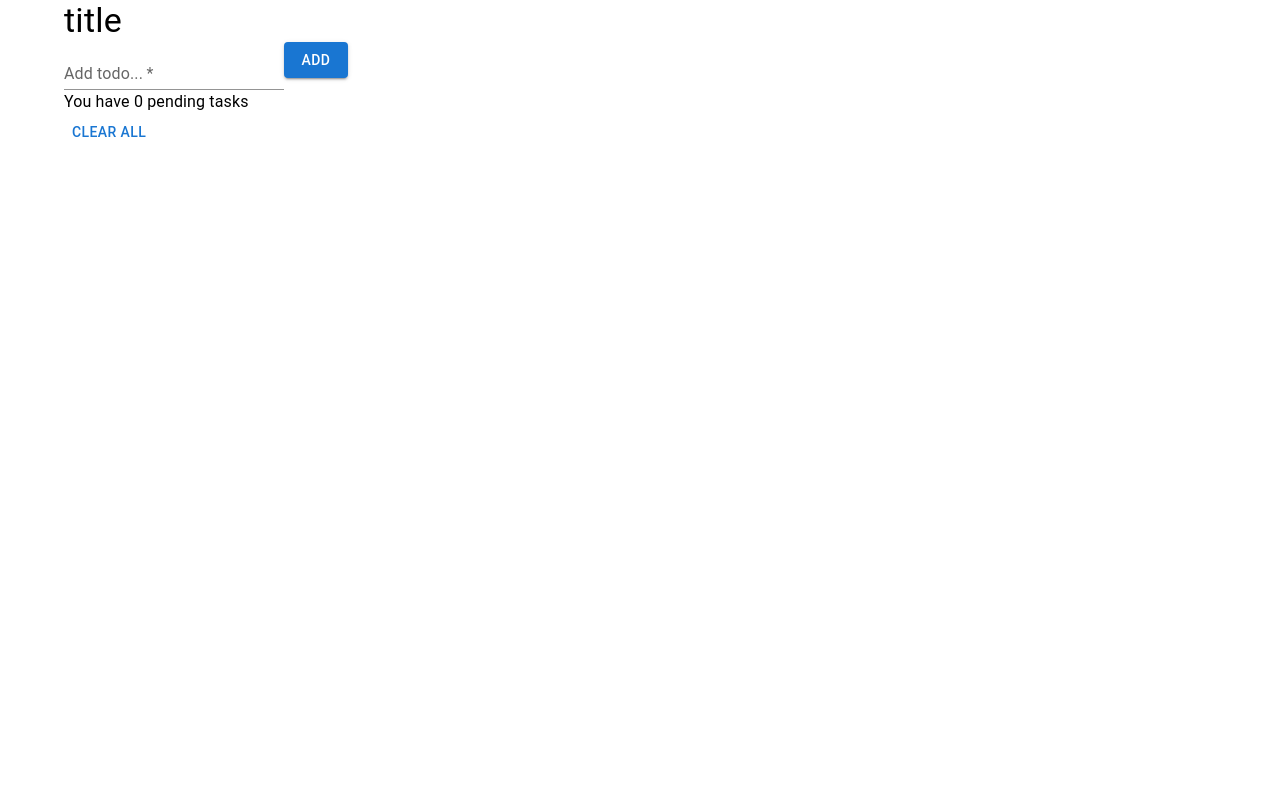
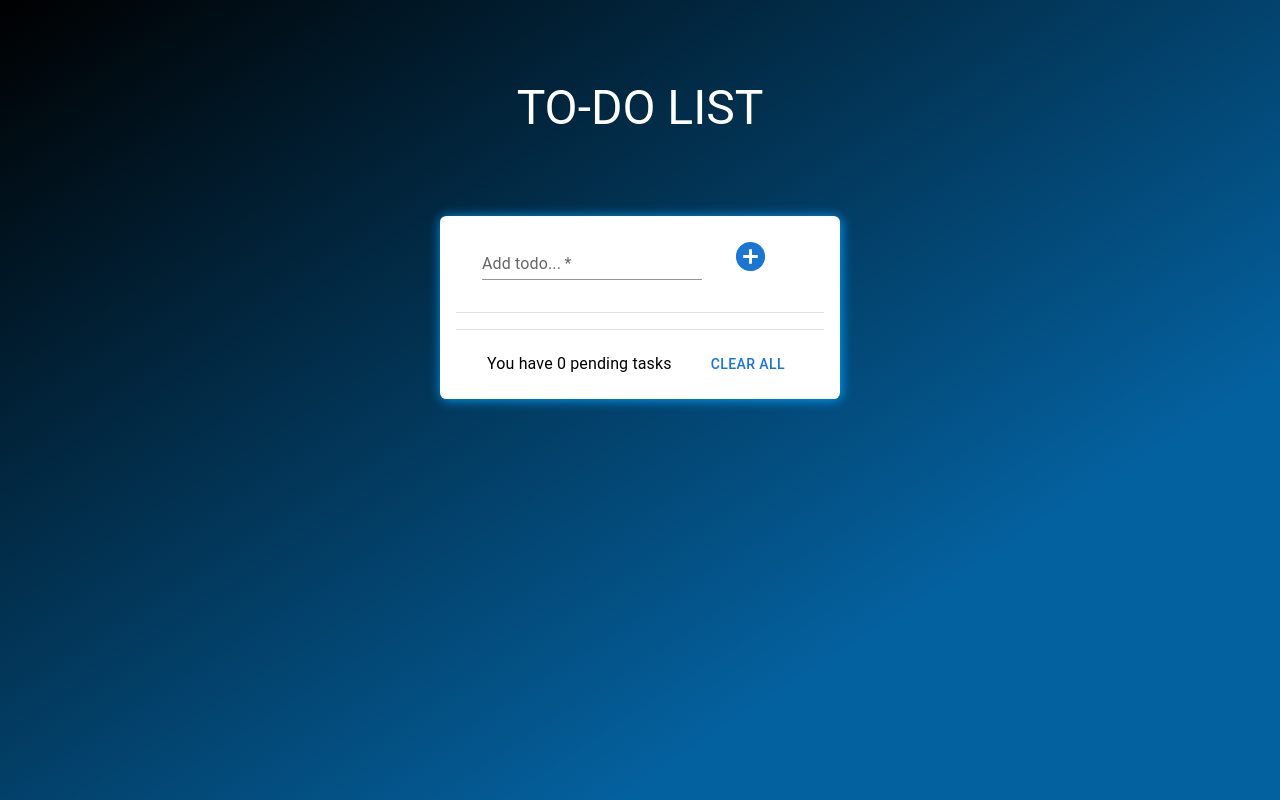
Before and after one commit to JozEva/todo-list, a React (Create React App) app: page / in a window 1280 px wide. Built offline with nearby package versions, Linux system fonts and the light colour scheme.

Commit message:
added essential styling improved code improved functionality

```diff
--- a/package.json
+++ b/package.json
@@ -5,11 +5,13 @@
   "dependencies": {
     "@emotion/react": "^11.7.1",
     "@emotion/styled": "^11.6.0",
+    "@mui/icons-material": "^5.3.1",
     "@mui/material": "^5.3.0",
     "@mui/styles": "^5.3.0",
     "@testing-library/jest-dom": "^5.16.1",
     "@testing-library/react": "^12.1.2",
     "@testing-library/user-event": "^13.5.0",
+    "node-sass": "^7.0.1",
     "react": "^17.0.2",
     "react-dom": "^17.0.2",
     "react-scripts": "5.0.0",
--- a/src/App.css
+++ /dev/null
@@ -1,38 +0,0 @@
-.App {
-  text-align: center;
-}
-
-.App-logo {
-  height: 40vmin;
-  pointer-events: none;
-}
-
-@media (prefers-reduced-motion: no-preference) {
-  .App-logo {
-    animation: App-logo-spin infinite 20s linear;
-  }
-}
-
-.App-header {
-  background-color: #282c34;
-  min-height: 100vh;
-  display: flex;
-  flex-direction: column;
-  align-items: center;
-  justify-content: center;
-  font-size: calc(10px + 2vmin);
-  color: white;
-}
-
-.App-link {
-  color: #61dafb;
-}
-
-@keyframes App-logo-spin {
-  from {
-    transform: rotate(0deg);
-  }
-  to {
-    transform: rotate(360deg);
-  }
-}
--- a/src/App.jsx
+++ b/src/App.jsx
@@ -1,8 +1,9 @@
 import React, { useEffect, useState } from "react";
-import { Box, Container, Typography, Button } from "@mui/material";
-import "./App.css";
+import { Container, Box, Divider } from "@mui/material";
 import Form from "./components/Form/Form";
 import Todos from "./components/Todos/Todos";
+import Header from "./components/Header/Header";
+import "./App.scss";
 
 const App = () => {
   const initialState = JSON.parse(localStorage.getItem("todos")) || [];
@@ -14,20 +15,14 @@ const App = () => {
     localStorage.setItem("todos", JSON.stringify(todos));
   }, [todos]);
 
-  console.log(todos);
-
-  const clearTodos = () => {
-    setTodos([]);
-  }
-
-  const tasksLeft = todos.length;
+  const defaultClassName = "board";
 
   return (
-    <Container>
-      <Typography variant="h4" component="h1">
-        title
-      </Typography>
-      <Box>
+    <Container className={defaultClassName}>
+      <Box className={`${defaultClassName}-header`}>
+        <Header />
+      </Box>
+      <Box className={`${defaultClassName}__list`}>
         <Form
           input={input}
           setInput={setInput}
@@ -36,15 +31,14 @@ const App = () => {
           editTodo={editTodo}
           setEditTodo={setEditTodo}
         />
+        <Divider />
+        <Todos
+          todos={todos}
+          setTodos={setTodos}
+          setEditTodo={setEditTodo}
+          editTodo={editTodo}
+        />
       </Box>
-      <Todos
-        todos={todos}
-        setTodos={setTodos}
-        setEditTodo={setEditTodo}
-        editTodo={editTodo}
-      />
-      <Typography >You have {tasksLeft} pending {tasksLeft === 1 ? "task" : "tasks"}</Typography>
-      <Button onClick={clearTodos}>Clear all</Button>
     </Container>
   );
 };
--- /dev/null
+++ b/src/App.scss
@@ -0,0 +1,29 @@
+.board {
+  padding-bottom: 2rem;
+
+  svg:hover {
+    cursor: pointer;
+  }
+
+  &-header {
+    padding: 5rem 0;
+  }
+
+  &__list {
+    transition: all 0.3s ease-in-out;
+    background-color: white;
+    padding: 1rem;
+    margin: auto;
+    width: 400px;
+    border-radius: 0.4rem;
+    box-shadow: 1px 1px 12px #00a2ff;
+  }
+}
+
+@media only screen and (max-width: 415px) {
+  .board {
+    &__list {
+      width: auto;
+    }
+  }
+}
--- a/src/components/Form/Form.jsx
+++ b/src/components/Form/Form.jsx
@@ -1,11 +1,14 @@
 import React from "react";
-import { Button, TextField } from "@mui/material";
+import { Button, TextField, Box } from "@mui/material";
+import AddCircleIcon from '@mui/icons-material/AddCircle';
+import EditIcon from '@mui/icons-material/Edit';
+import "./Form.scss"
 
 const Form = ({ input, setInput, todos, setTodos, editTodo, setEditTodo }) => {
   const handleTodo = () => {
     const id = todos.length ? todos[todos.length - 1].id + 1 : 0;
 
-    if (!input) return;
+    if (input.length < 3) return;
 
     if (!editTodo) {
       setTodos([...todos, { id: id, title: input, completed: false }]);
@@ -14,6 +17,7 @@ const Form = ({ input, setInput, todos, setTodos, editTodo, setEditTodo }) => {
       updateTodo(input, editTodo.id, editTodo.completed);
       setInput("");
     }
+
   };
 
   const updateTodo = (title, id, completed) => {
@@ -24,19 +28,21 @@ const Form = ({ input, setInput, todos, setTodos, editTodo, setEditTodo }) => {
     setEditTodo("");
   };
 
+  const defaultClassName = "form";
+
   return (
-    <>
+    <Box className={defaultClassName}>
       <TextField
-        label="Add todo..."
+        label={!editTodo ? "Add todo..." : "Edit todo..."}
         variant="standard"
         value={input}
         onChange={(e) => setInput(e.target.value)}
         required
       />
-      <Button variant="contained" onClick={handleTodo}>
-        {!editTodo ? "Add" : "Update"}
+      <Button type="submit" className={`${defaultClassName}-button`} variant="text" onClick={handleTodo}>
+        {!editTodo ? <AddCircleIcon fontSize="large" /> : <EditIcon fontSize="large" />}
       </Button>
-    </>
+    </Box>
   );
 };
 
--- a/src/components/Form/Form.scss
+++ b/src/components/Form/Form.scss
@@ -0,0 +1,9 @@
+.form {
+  display: flex;
+  justify-content: center;
+  margin-bottom: 2rem;
+
+  &-button {
+    margin: 0 1rem !important;
+  }
+}
--- /dev/null
+++ b/src/components/Header/Header.jsx
@@ -0,0 +1,14 @@
+import React from 'react';
+import { Typography } from "@mui/material";
+import "./Header.scss";
+
+const Header = () => {
+  const defaultClassName = "header";
+  return (
+    <Typography variant="h3" component="h1" className={defaultClassName}>
+      to-do list
+    </Typography>
+  );
+};
+
+export default Header;
--- /dev/null
+++ b/src/components/Header/Header.scss
@@ -0,0 +1,7 @@
+.header {
+  display: flex;
+  justify-content: center;
+  text-transform: uppercase;
+  color: #fff;
+  text-align: center;
+}
--- a/src/components/Todos/Todos.jsx
+++ b/src/components/Todos/Todos.jsx
@@ -1,5 +1,12 @@
 import React from "react";
-import { ListItem, Button, Box } from "@mui/material";
+import { ListItem, Button, Box, Typography, Divider } from "@mui/material";
+import EditOffIcon from "@mui/icons-material/EditOff";
+import EditIcon from "@mui/icons-material/Edit";
+import ClearIcon from "@mui/icons-material/Clear";
+import CheckCircleOutlineIcon from "@mui/icons-material/CheckCircleOutline";
+import RadioButtonUncheckedIcon from "@mui/icons-material/RadioButtonUnchecked";
+import { pink } from "@mui/material/colors";
+import "./Todos.scss";
 
 const Todos = ({ todos, setTodos, editTodo, setEditTodo }) => {
   const completeTodo = (todo) => {
@@ -19,8 +26,12 @@ const Todos = ({ todos, setTodos, editTodo, setEditTodo }) => {
     setTodos(updatedTodos);
   };
 
-  const startEditingTodo = ({ id }) => {
+  const startEditingTodo = ({id, completed}) => {
     const findTodo = todos.find((todo) => todo.id === id);
+
+    if (completed) {
+      return
+    }
 
     setEditTodo(findTodo);
   };
@@ -29,33 +40,65 @@ const Todos = ({ todos, setTodos, editTodo, setEditTodo }) => {
     setEditTodo(null);
   };
 
+  const clearTodos = () => {
+    setTodos([]);
+  };
+
+  const tasksLeft = todos.length;
+
+  const defaultClassName = "todos";
+
   return (
     <>
+      <Box className={defaultClassName}>
         {todos.map((todo) => (
-        <ListItem key={todo.id}>
+          <ListItem key={todo.id} className={`${defaultClassName}-todo`}>
+            <Typography className={`${defaultClassName}-title`}>
               {todo.title}
-          <Box>
-            <Button variant="contained" onClick={() => completeTodo(todo)}>
-              {!todo.completed ? "Done" : "Undone"}
-            </Button>
+            </Typography>
+            <Box className={`${defaultClassName}-actions`}>
+              {!todo.completed ? (
+                <RadioButtonUncheckedIcon
+                  className={`${defaultClassName}-actions--action`}
+                  sx={{ color: pink[500] }}
+                  onClick={() => completeTodo(todo)}
+                />
+              ) : (
+                <CheckCircleOutlineIcon
+                  className={`${defaultClassName}-actions--action`}
+                  color="primary"
+                  onClick={() => completeTodo(todo)}
+                />
+              )}
               {!editTodo ? (
-              <Button
-                variant="contained"
+                <EditIcon
+                  className={`${defaultClassName}-actions--action`}
+                  color="primary"
                   onClick={() => startEditingTodo(todo)}
-              >
-                Edit
-              </Button>
+                />
               ) : (
-              <Button variant="contained" onClick={() => stopEditingTodo(todo)}>
-                Stop
-              </Button>
+                <EditOffIcon
+                  className={`${defaultClassName}-actions--action`}
+                  sx={{ color: pink[500] }}
+                  onClick={() => stopEditingTodo(todo)}
+                />
               )}
-            <Button variant="contained" onClick={() => removeTodo(todo.id)}>
-              Delete
-            </Button>
+              <ClearIcon
+                className={`${defaultClassName}-actions--action`}
+                sx={{ color: pink[500] }}
+                onClick={() => removeTodo(todo.id)}
+              />
             </Box>
           </ListItem>
         ))}
+      </Box>
+      <Divider />
+      <Box className={`${defaultClassName}-count`}>
+        <Typography>
+          You have {tasksLeft} pending {tasksLeft === 1 ? "task" : "tasks"}
+        </Typography>
+        <Button onClick={clearTodos}>Clear all</Button>
+      </Box>
     </>
   );
 };
--- /dev/null
+++ b/src/components/Todos/Todos.scss
@@ -0,0 +1,31 @@
+.todos {
+
+  margin: 1rem 0;
+
+  &-todo {
+    display: flex !important;
+    justify-content: space-between !important;
+    align-items: center !important;
+
+    &:nth-child(2n + 1) {
+      background-color: #f1f1f1;
+    }
+  }
+
+  &-actions {
+    &--action {
+      transition: all 0.3s ease-in-out !important;
+      margin: 0 0.3rem;
+      &:hover {
+        transform: scale(1.2);
+      }
+    }
+  }
+
+  &-count {
+    margin-top: 1rem;
+    display: flex;
+    justify-content: space-evenly;
+    align-items: center;
+  }
+}
--- a/src/index.css
+++ b/src/index.css
@@ -1,13 +1,17 @@
-body {
+*, :before, :after {
+  box-sizing: border-box;
   margin: 0;
-  font-family: -apple-system, BlinkMacSystemFont, 'Segoe UI', 'Roboto', 'Oxygen',
-    'Ubuntu', 'Cantarell', 'Fira Sans', 'Droid Sans', 'Helvetica Neue',
-    sans-serif;
-  -webkit-font-smoothing: antialiased;
-  -moz-osx-font-smoothing: grayscale;
+  padding: 0;
 }
 
-code {
-  font-family: source-code-pro, Menlo, Monaco, Consolas, 'Courier New',
-    monospace;
+html {
+  height: 100%;
 }
+
+body {
+  background-color: #003d66;
+  background-image: linear-gradient(147deg, #000000 0%, #04619f 74%);
+  height: 100%;
+  background-repeat: no-repeat;
+  background-attachment: fixed;
+}
```
Also changed, not shown: 1 other file (tests, documents, lock files or other folders). Lines whose indentation alone changed are shown as unchanged.
